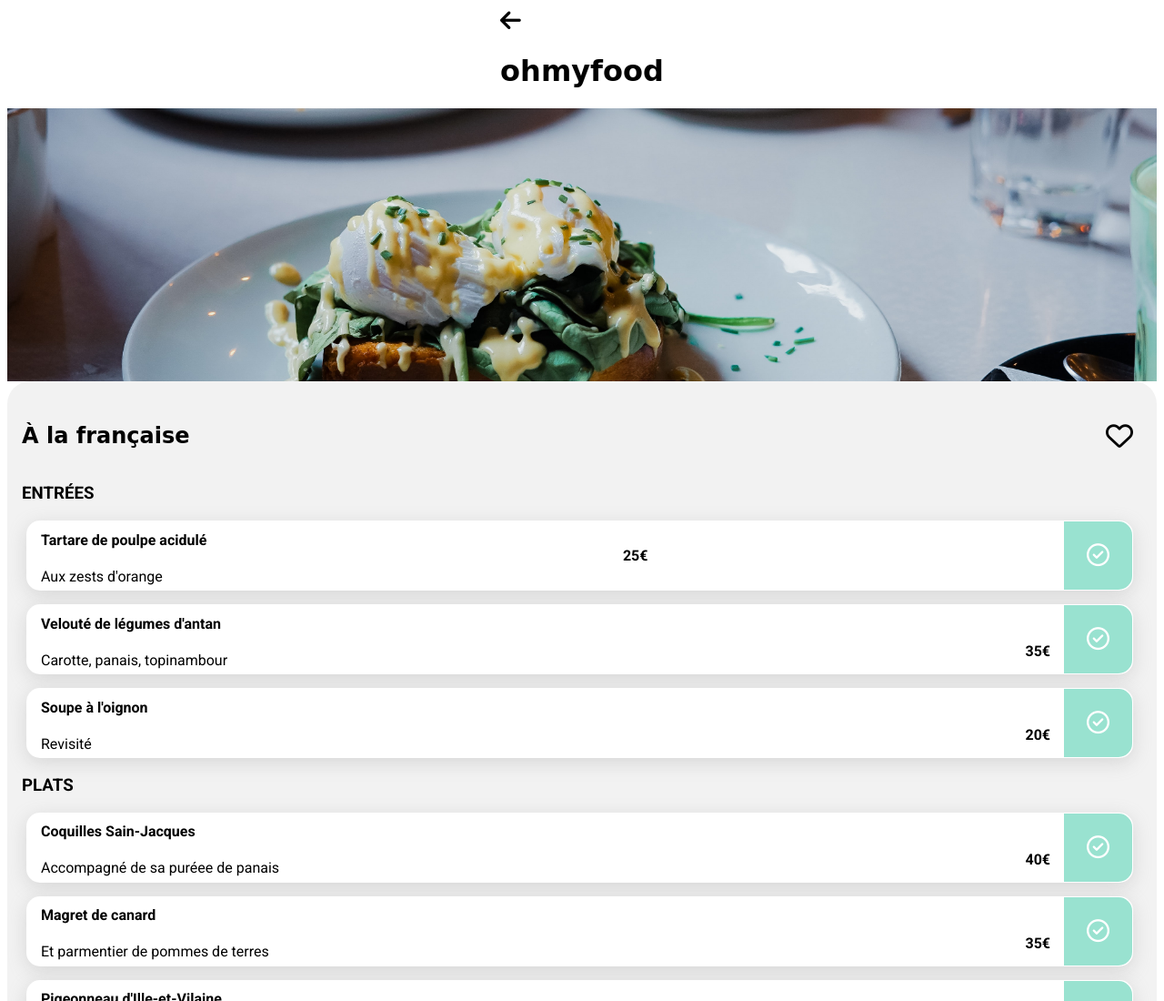
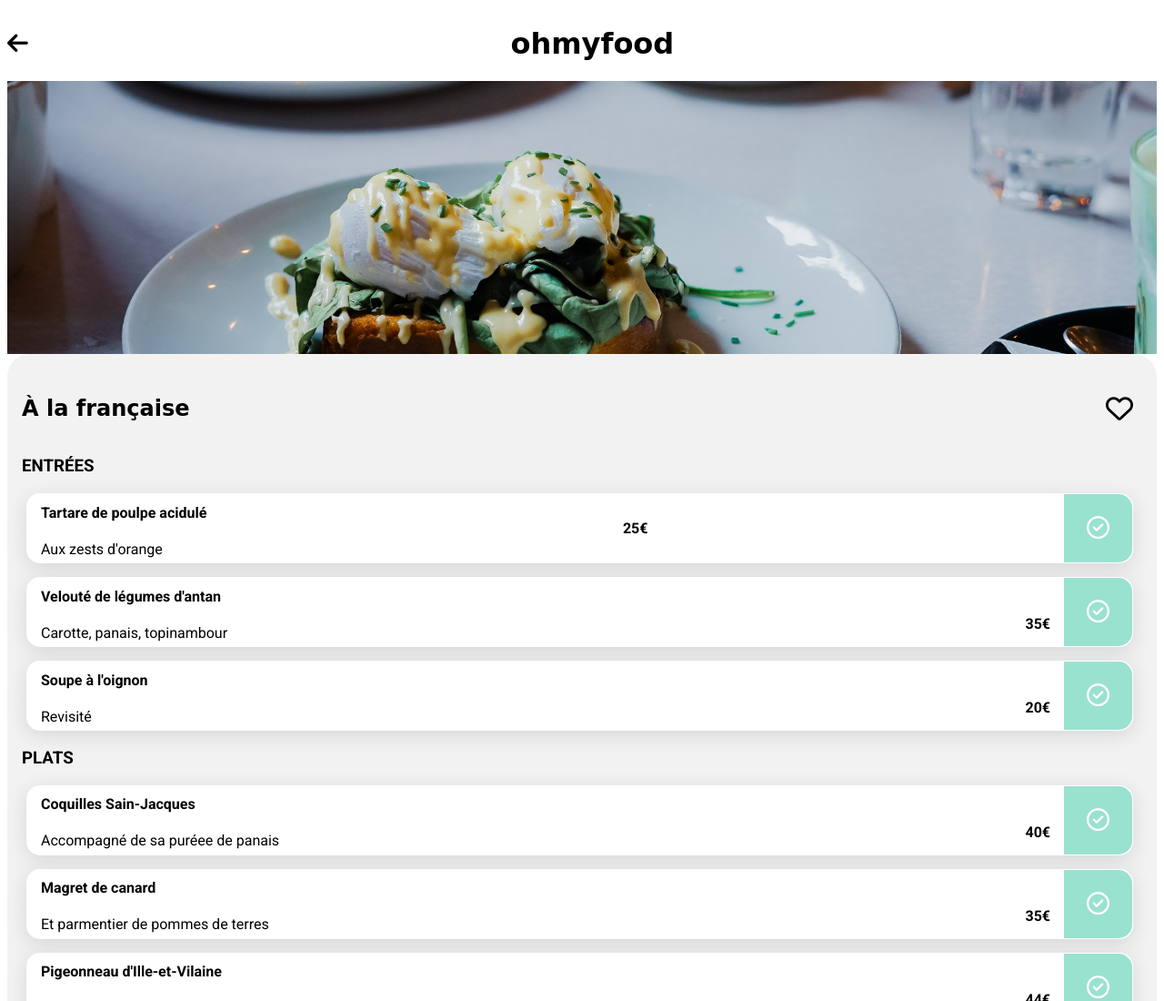
Before and after one commit to binetada/DylanGiraudineau_3_08122021, a plain HTML site: page Restaurants/AlaFrancaise/menu.html in a window 1280 px wide. Shown: the top 1100 px of the page at 91% size. Drawn offline with Linux system fonts and the light colour scheme; a web font is replaced by a local one.

Commit message:
change main & header html

```diff
--- a/Restaurants/AlaFrancaise/menu.html
+++ b/Restaurants/AlaFrancaise/menu.html
@@ -16,11 +16,8 @@
    <body>
       <!--header-->
       <header>
-         <!--logo-->
-         <div id="logo">
-            <a href="../../index.html" class="index_back"><i class="fas fa-arrow-left"></i></a>
-            <a href="../../index.html"><h1>ohmyfood</h1></a>
-         </div>
+        <a href="../../index.html" class="index_back"><i class="fas fa-arrow-left"></i></a>
+        <a href="../../index.html" class="link_logo"><h1>ohmyfood</h1></a>
       </header>
       <!--main-->
       <main>
```
Also changed, not shown: Restaurants/LaNoteEnchantee/menu.html (+2 -5 lines), Restaurants/LaPaletteDuGout/menu.html (+2 -5 lines), Restaurants/LeDeliceDesSens/menu.html (+2 -5 lines).
